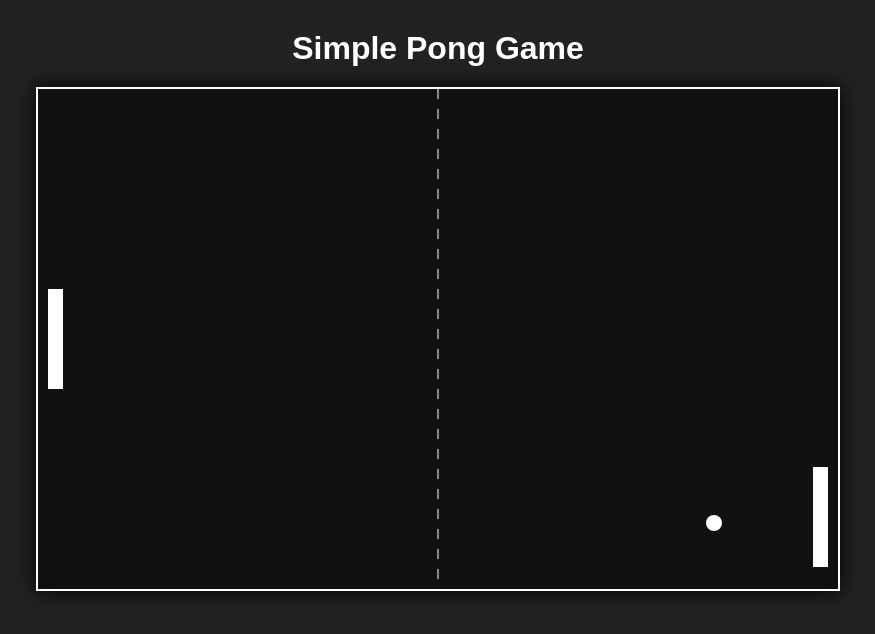
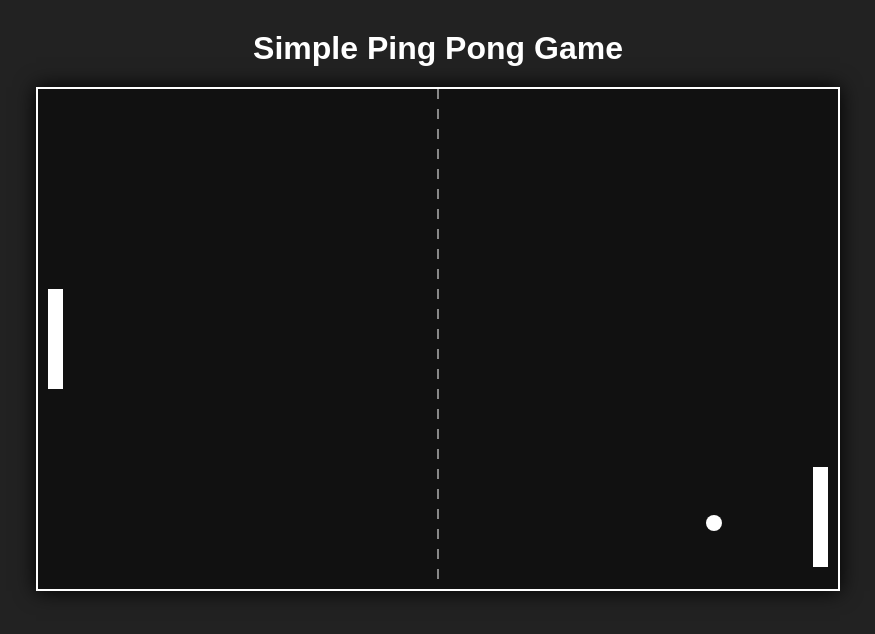
Before and after one commit to krxley/Ping-Pong, a plain HTML site: page index.html in a window 1280 px wide. Shown: the whole page, without its empty margins (202-1077 px from the left). Drawn offline with Linux system fonts and the light colour scheme.

Commit message:
Update index.html

```diff
--- a/index.html
+++ b/index.html
@@ -3,11 +3,11 @@
 <head>
     <meta charset="UTF-8">
     <link rel="shortcut icon" type="image/ping pong.png" href="image/ping pong.png">
-    <title>Simple Ping Pong Game</title>
+    <title>Ping Pong</title>
     <link rel="stylesheet" href="style.css">
 </head>
 <body>
-    <h1>Simple Pong Game</h1>
+    <h1>Simple Ping Pong Game</h1>
     <canvas id="pong" width="800" height="500"></canvas>
     <script src="game.js"></script>
 </body>
```
